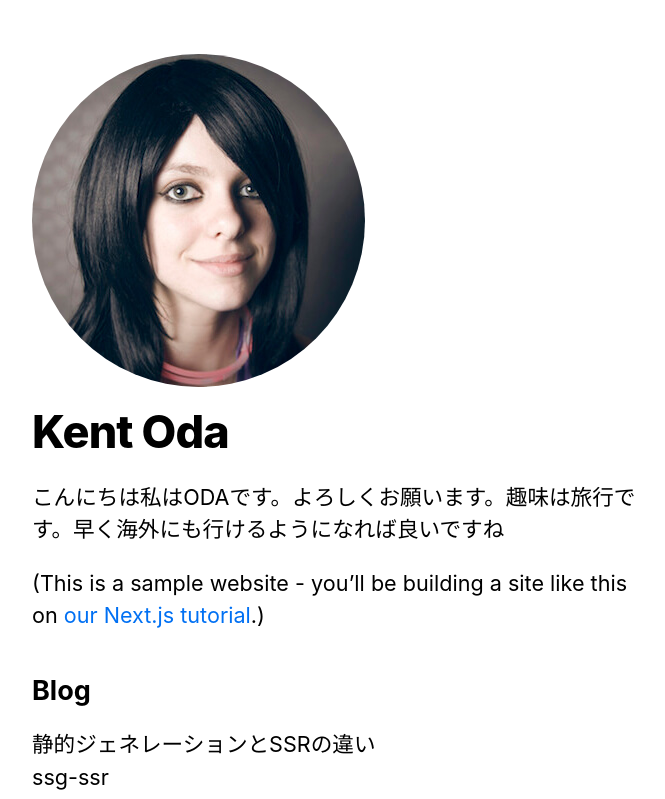
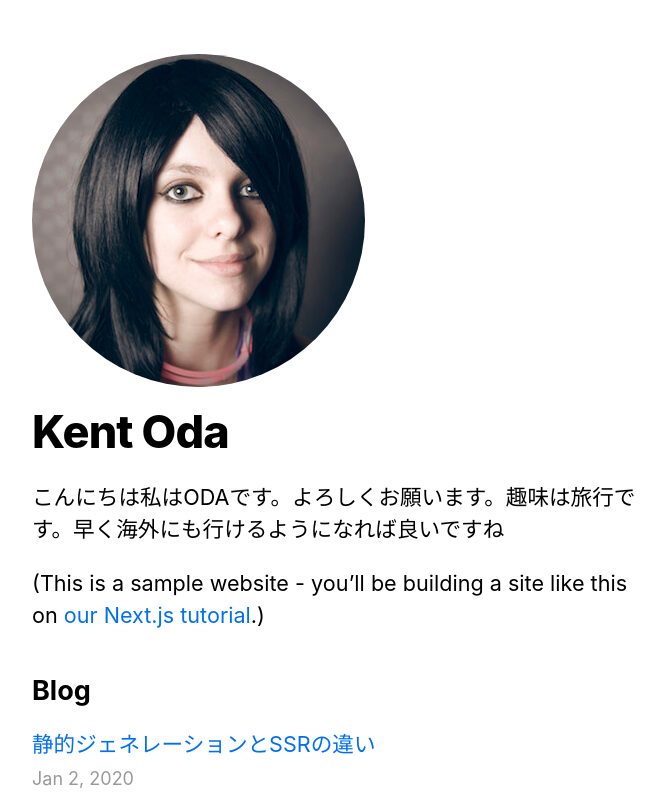
Before and after one commit to kentoda/blog_app, a Next.js app: page / in a window 1280 px wide. Shown: the top 799 px of the page, without its empty margins (302-967 px from the left). Built offline with nearby package versions, Linux system fonts and the light colour scheme.

Commit message:
use Catch-all Routes

```diff
--- a/components/date.js
+++ b/components/date.js
@@ -1,5 +1,6 @@
 import {parseISO, format} from 'date-fns'
 
+// 分割代入
 export default function Date({ dateString }) {
   const date = parseISO(dateString)
   return <time dateTime={dateString}>{format(date, 'LLL d, yyyy')}</time>
--- a/pages/index.js
+++ b/pages/index.js
@@ -1,4 +1,6 @@
 import Head from 'next/head'
+import Link from 'next/link'
+import Date from '../components/date'
 import Layout, { siteTitle } from '../components/layout'
 import utilStyles from '../styles/utils.module.css'
 import {getSortedPostsData} from '../lib/posts'
@@ -29,13 +31,16 @@
         <h2 className={utilStyles.headingLg}>Blog</h2>
         <ul className={utilStyles.list}>
           {allPostsData.map(({ id, date, title }) => (
+            // liタグの中身を変更
             <li className={utilStyles.listItem} key={id}>
-              {title}
-              <br />
-              {id}
-              <br />
-              {date}
-            </li>
+            <Link href={`/posts/${id}`}>
+              <a>{title}</a>
+            </Link>
+            <br />
+            <small className={utilStyles.lightText}>
+              <Date dateString={date} />
+            </small>
+          </li>
           ))}
         </ul>
       </section>
```
Also changed, not shown: pages/posts/[id].js (+9 -8 lines).
